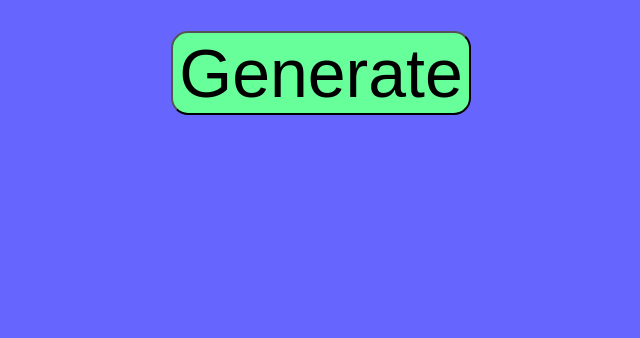
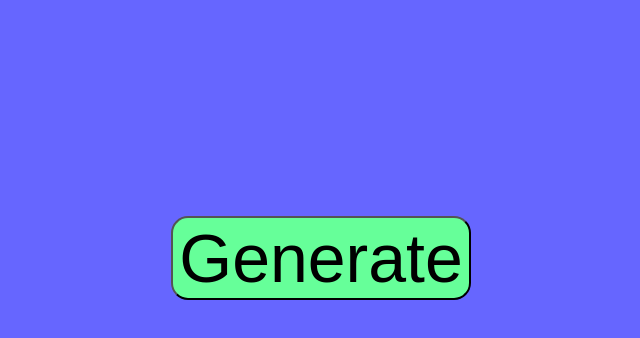
Before and after one commit to sjotterman/namr-frontend, a plain HTML site: page public/index.html in a window 1280 px wide. Shown: the part 270-608 px from the top of the page, without its empty margins (319-959 px from the left). Drawn offline with Linux system fonts and the light colour scheme.

Commit message:
results div padding

```diff
--- a/public/index.html
+++ b/public/index.html
@@ -12,8 +12,8 @@
       <div class="instructions">
         <p>Click the button to generate a name</p>
       </div>
+      <div id="results"> <br /> </div>
       <button id="generate">Generate</button>
-      <div id="results"></div>
     </div>
   </body>
   <script>
--- a/public/style.css
+++ b/public/style.css
@@ -17,4 +17,5 @@ html {
 
 #results {
     font-size: 3rem;
+    padding: 1rem;
 }
```
